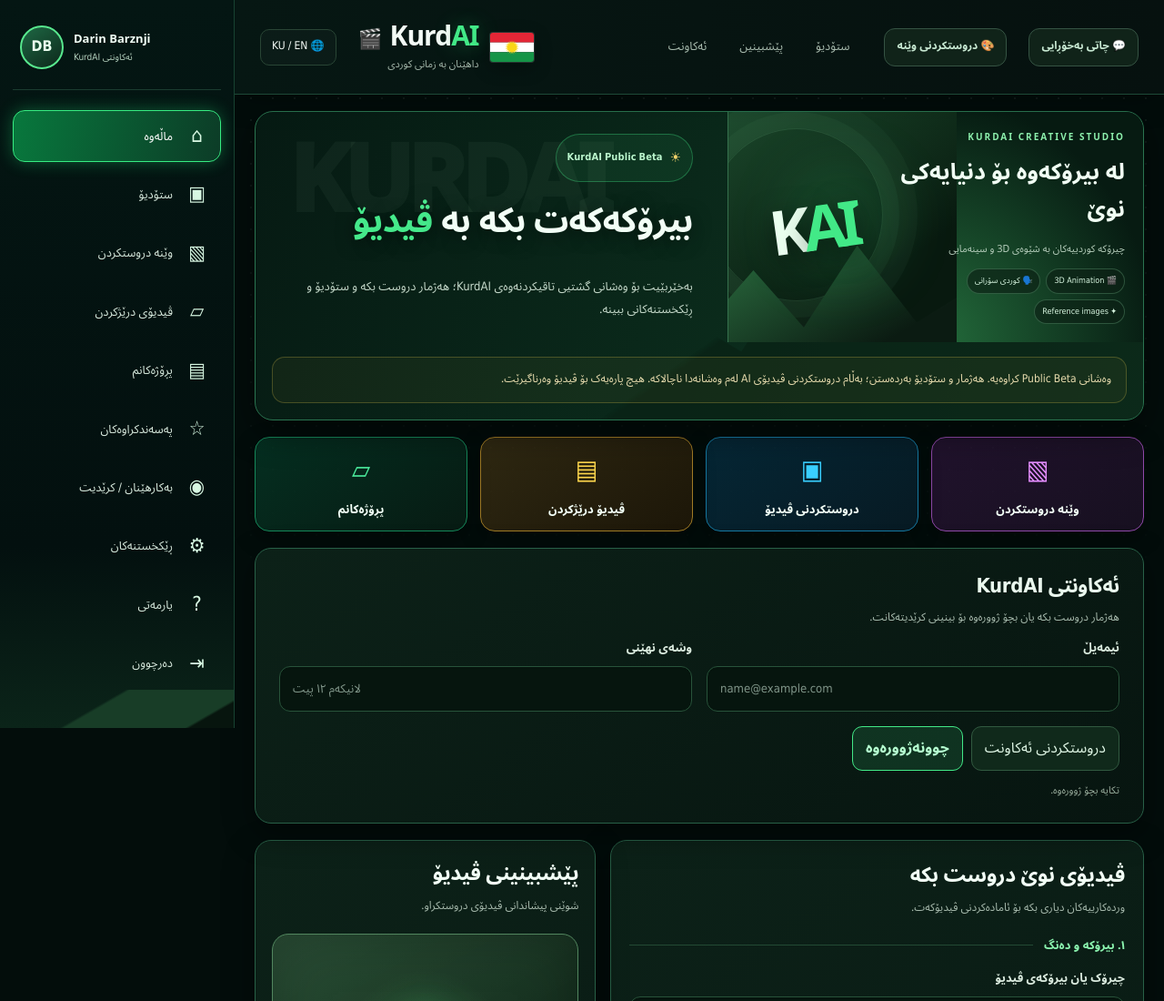
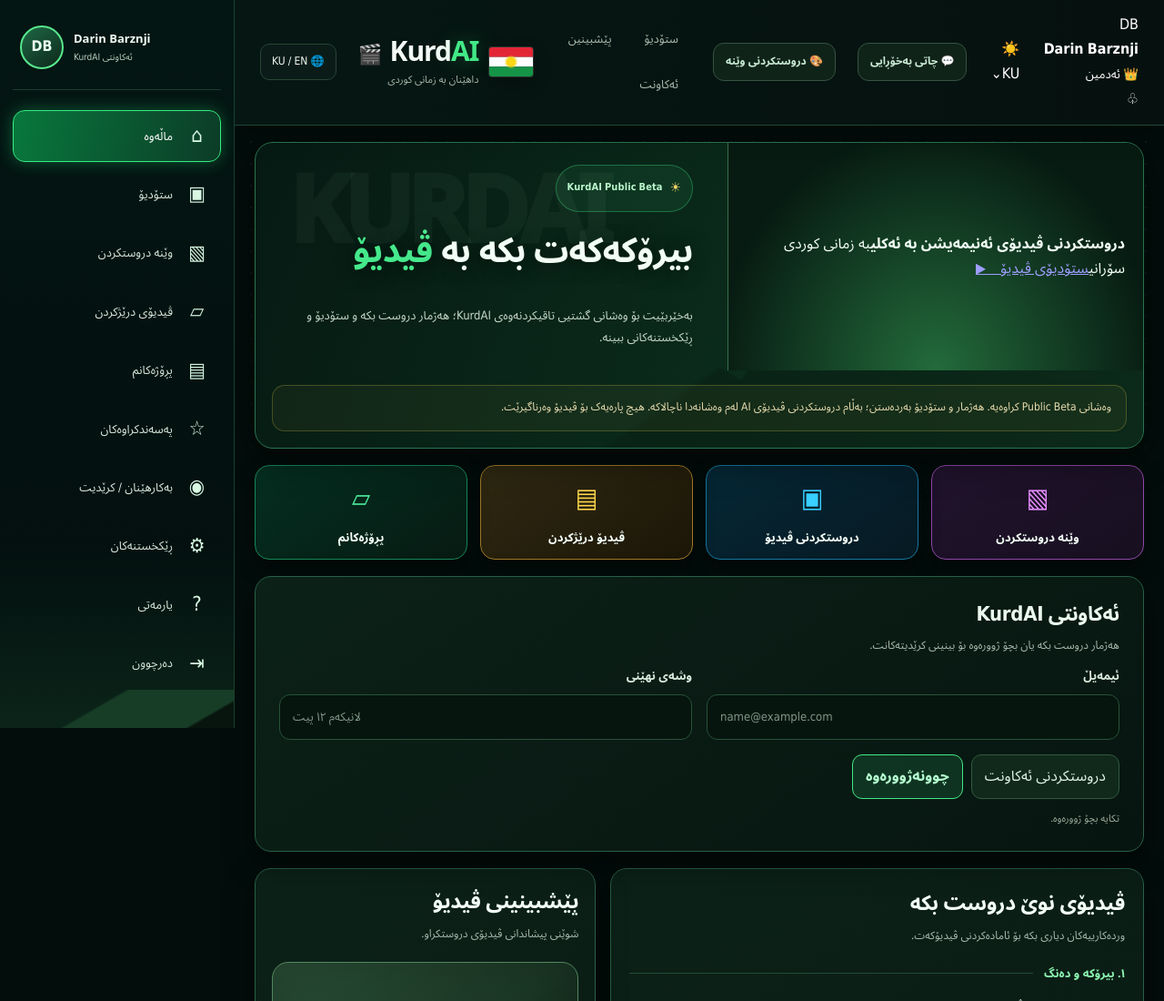
Before and after one commit to Kurdai7/kurdai, a website: page public/index.html in a window 1280 px wide. Shown: the top 1100 px of the page at 91% size. Drawn offline with Linux system fonts and the light colour scheme; no server answers.

Commit message:
Align KurdAI header and banner to approved dashboard reference

```diff
--- a/public/index.html
+++ b/public/index.html
@@ -43,6 +43,8 @@ select{line-height:1.6;min-height:48px}
     </svg>
     <div><div class="brand-name">Kurd<span>AI</span></div><div class="tagline">داهێنان بە زمانی کوردی</div></div>
   </div>
+  <div class="top-profile"><div class="top-avatar">DB</div><div><strong>Darin Barznji</strong><small>👑 ئەدمین</small></div><span class="top-bell">♧<i></i></span></div>
+  <div class="top-locale"><span class="top-flag">☀️</span><span>KU⌄</span></div>
   <nav class="studio-nav" aria-label="Main navigation"><a href="#studio">ستۆدیۆ</a><a href="#preview">پێشبینین</a><a href="#account">ئەکاونت</a></nav>
 <a class="chat-nav" href="/chat.html">💬 چاتی بەخۆڕایی</a>
 <a class="chat-nav" href="/image.html">🎨 دروستکردنی وێنە</a>
@@ -67,8 +69,7 @@ select{line-height:1.6;min-height:48px}
     <p>بەخێربێیت بۆ وەشانی گشتیی تاقیکردنەوەی KurdAI؛ هەژمار دروست بکە و ستۆدیۆ و ڕێکخستنەکانی ببینە.</p>
     <p id="launchStatus" class="toast show" role="status">وەشانی Public Beta کراوەیە. هەژمار و ستۆدیۆ بەردەستن؛ بەڵام دروستکردنی ڤیدیۆی AI لەم وەشانەدا ناچالاکە. هیچ پارەیەک بۆ ڤیدیۆ وەرناگیرێت.</p>
     <div class="hero-showcase" aria-label="KurdAI video studio preview">
-      <div class="showcase-copy"><span class="showcase-kicker">KURDAI CREATIVE STUDIO</span><strong>لە بیرۆکەوە بۆ دنیایەکی نوێ</strong><span>چیرۆکە کوردییەکان بە شێوەی 3D و سینەمایی</span><div class="showcase-pills"><span>🎬 3D Animation</span><span>🗣️ کوردی سۆرانی</span><span>✦ Reference images</span></div></div>
-      <div class="showcase-art" aria-hidden="true"><div class="art-orbit"></div><div class="art-slate">K<span>AI</span></div><div class="art-horizon"></div><div class="art-glow"></div></div>
+      <div class="showcase-photo"><div class="photo-caption"><strong>دروستکردنی ڤیدیۆی ئەنیمەیشن بە ئەکلی</strong><span>بە زمانی کوردی سۆرانی</span><a href="#studio">ستۆدیۆی ڤیدیۆ　▶</a></div></div>
     </div>
   </section>
 
```
